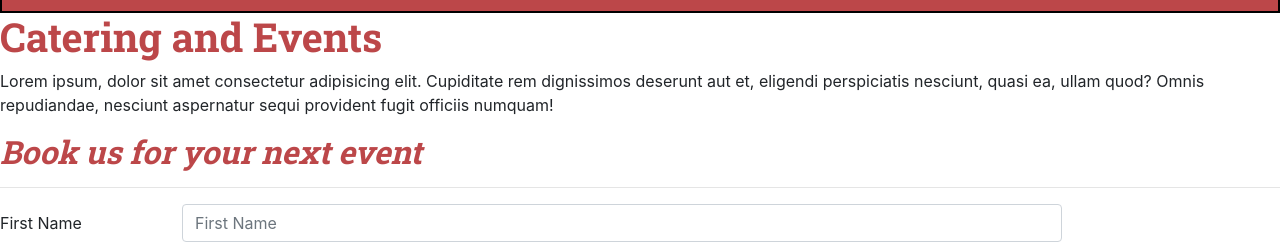
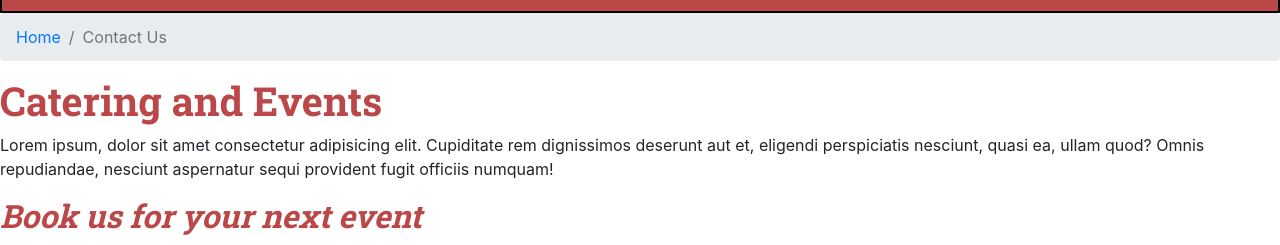
Before and after one commit to Micvarga/strawBerriesBBQ, a website: page contactUs.html in a window 1280 px wide. Shown: the part 557-802 px from the top of the page. Drawn offline with nearby package versions, Linux system fonts and the light colour scheme.

Commit message:
Add breadcrumbs feature.

```diff
--- a/contactUs.html
+++ b/contactUs.html
@@ -68,6 +68,13 @@
                 </div>
             </div>
         </div>
+    </nav>
+
+    <nav aria-label="breadcrumb">
+        <ol class="breadcrumb">
+            <li class="breadcrumb-item"><a href="/index.html">Home</a></li>
+            <li class="breadcrumb-item active" aria-current="page">Contact Us</li>
+        </ol>
     </nav>
 
     <div class="row row-content">
```
Also changed, not shown: aboutUs.html (+7 -0 lines), index.html (+6 -0 lines), menu.html (+7 -0 lines).
